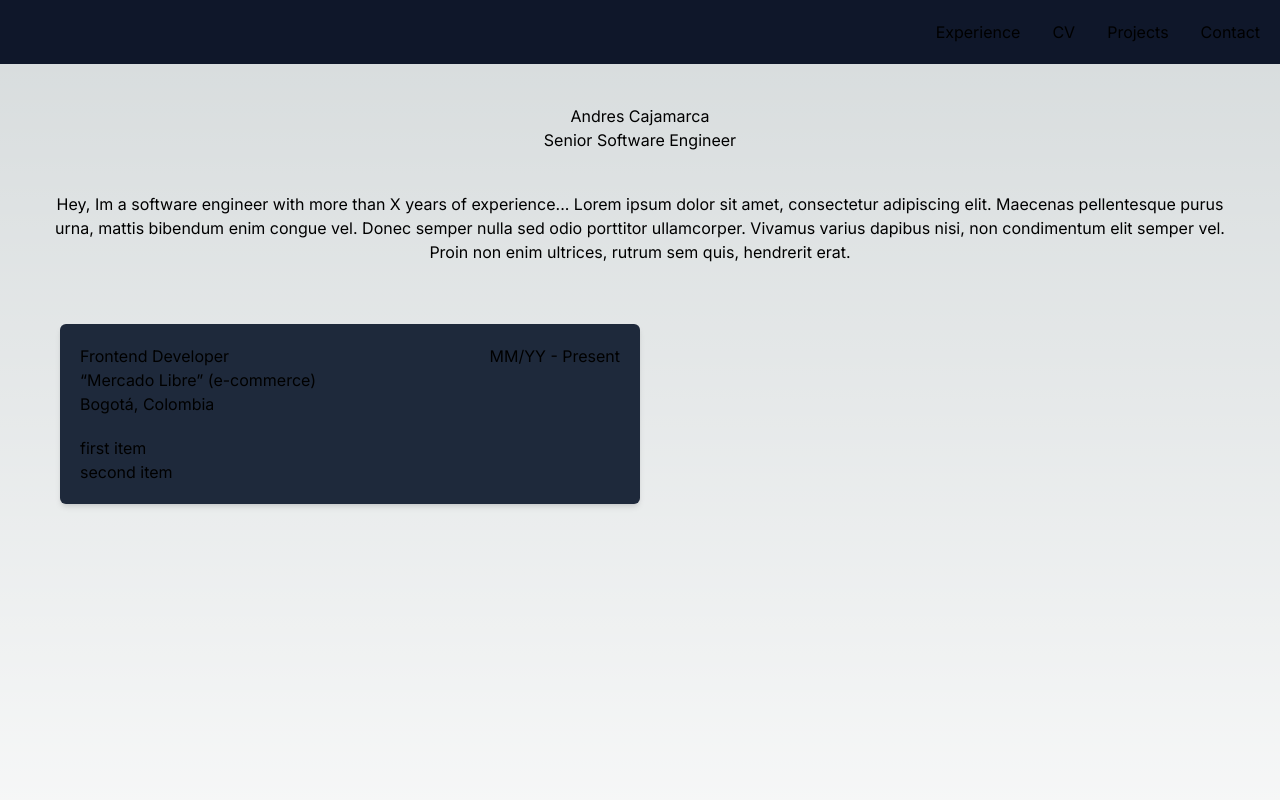
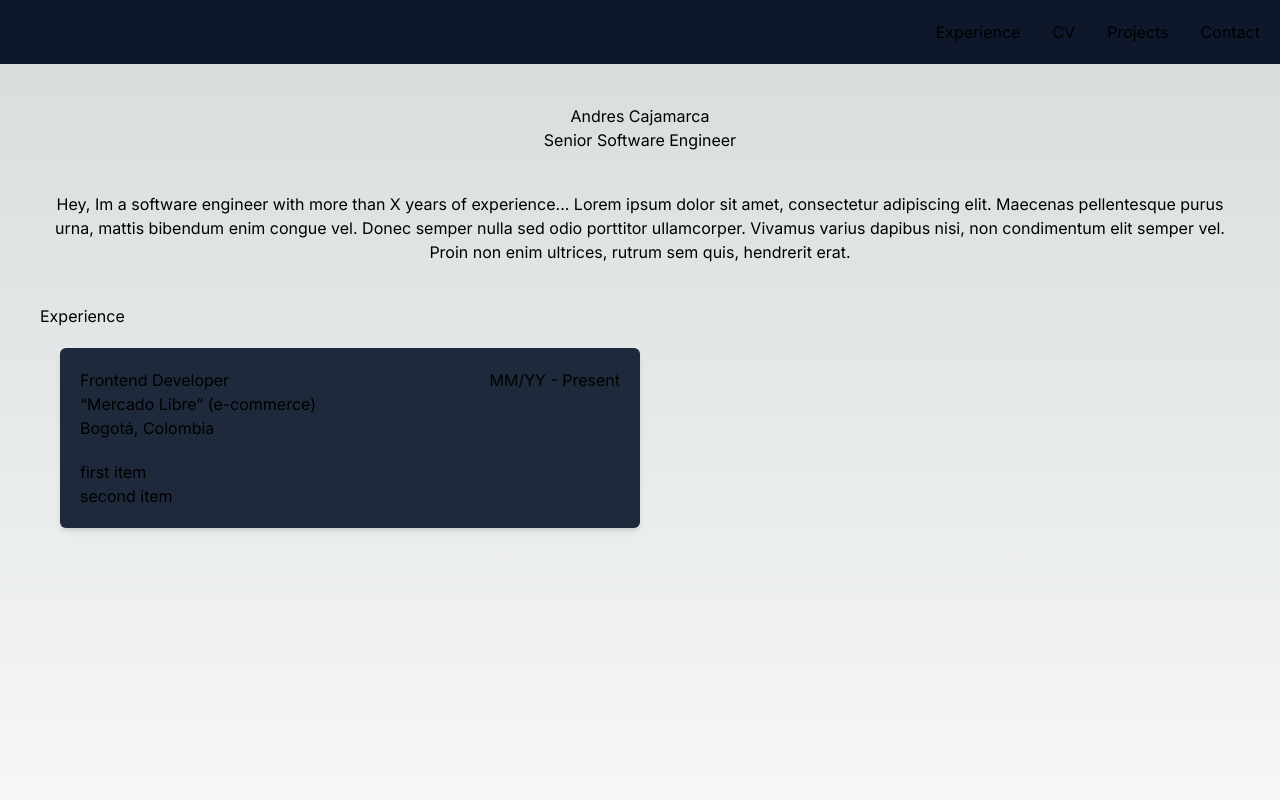
Before and after one commit to afcajamarcar/portfolio, a Next.js app: page / in a window 1280 px wide. Shown: the top 800 px of the page. Built offline with nearby package versions, Linux system fonts and the light colour scheme.

Commit message:
add title

```diff
--- a/src/app/page.tsx
+++ b/src/app/page.tsx
@@ -18,6 +18,9 @@ export default function Home() {
             Vivamus varius dapibus nisi, non condimentum elit semper vel. Proin non enim ultrices, rutrum sem quis, hendrerit erat.
           </p>
         </section>
+        <h1>
+          Experience
+        </h1>
         <section className='grid grid-cols-2 p-5'>
           <Card
             title='Frontend Developer'
```
